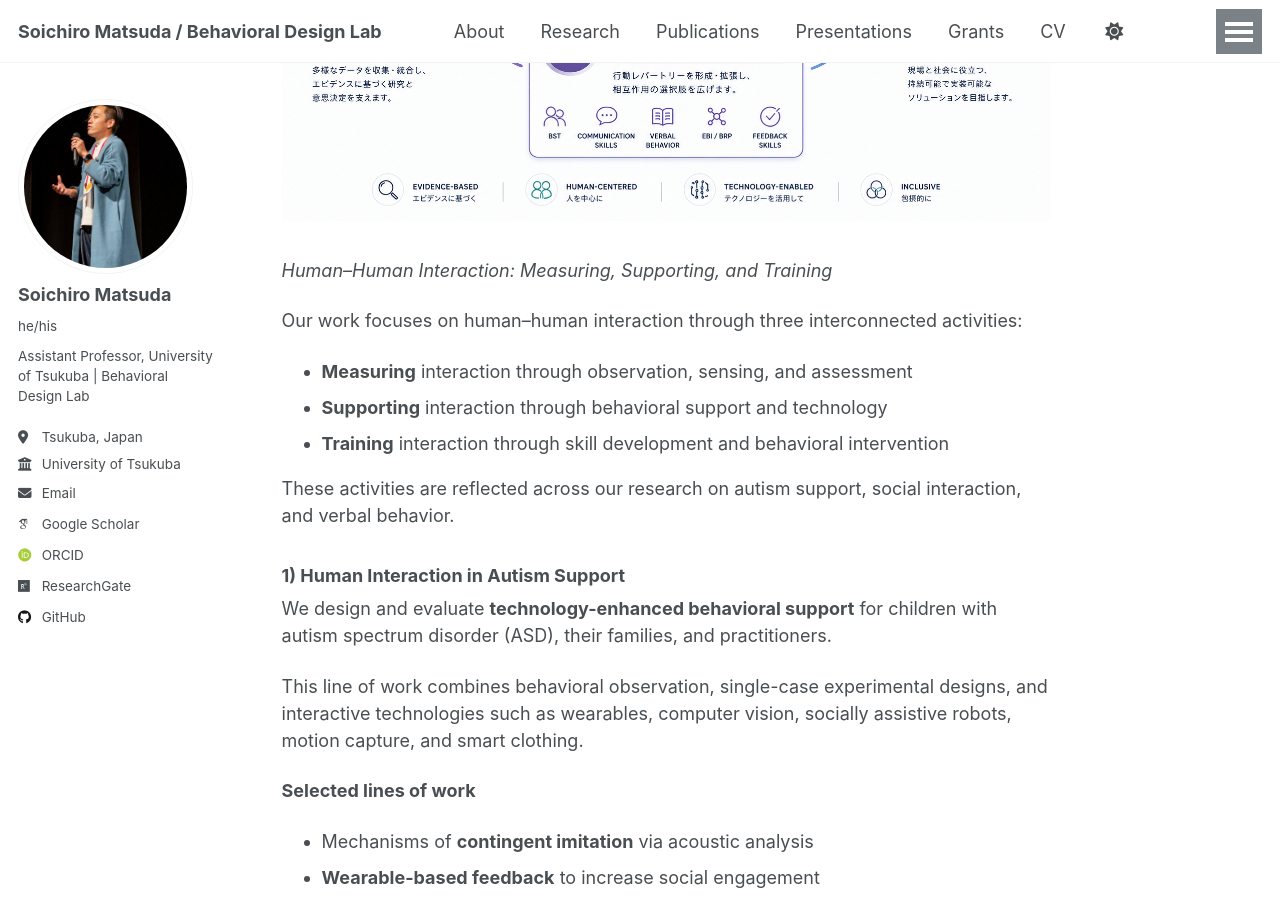
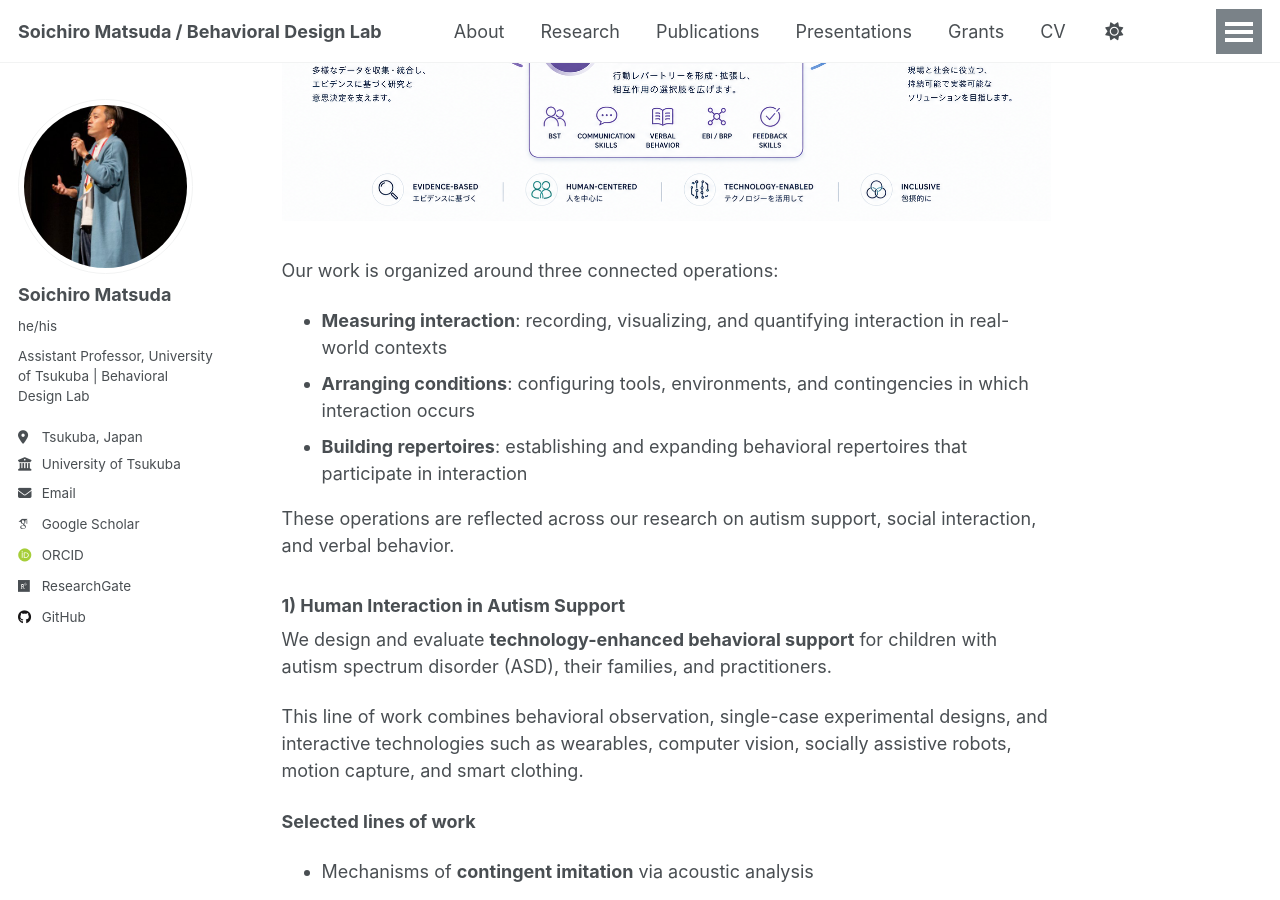
Before and after one commit to BehavioralDesignerMatsuda/BehavioralDesignerMatsuda.github.io, a Jekyll site: the page built from _pages/research.md, in a window 1280 px wide and 900 px high, scrolled down 685 px. Built offline with Jekyll 4.4.1, drawn with Linux system fonts in a browser that asks for light colours; some web fonts are replaced; a script that is not in the unit is left out.

Commit message:
Update research.md

```diff
--- a/_pages/research.md
+++ b/_pages/research.md
@@ -20,15 +20,13 @@ We combine **applied behavior analysis**, **single-case experimental designs**,
        style="max-width:100%; width:1000px;">
 </div>
 
-*Human–Human Interaction: Measuring, Supporting, and Training*
+Our work is organized around three connected operations:
 
-Our work focuses on human–human interaction through three interconnected activities:
+- **Measuring interaction**: recording, visualizing, and quantifying interaction in real-world contexts
+- **Arranging conditions**: configuring tools, environments, and contingencies in which interaction occurs
+- **Building repertoires**: establishing and expanding behavioral repertoires that participate in interaction
 
-- **Measuring** interaction through observation, sensing, and assessment
-- **Supporting** interaction through behavioral support and technology
-- **Training** interaction through skill development and behavioral intervention
-
-These activities are reflected across our research on autism support, social interaction, and verbal behavior.
+These operations are reflected across our research on autism support, social interaction, and verbal behavior.
 
 ### 1) Human Interaction in Autism Support
 
```
